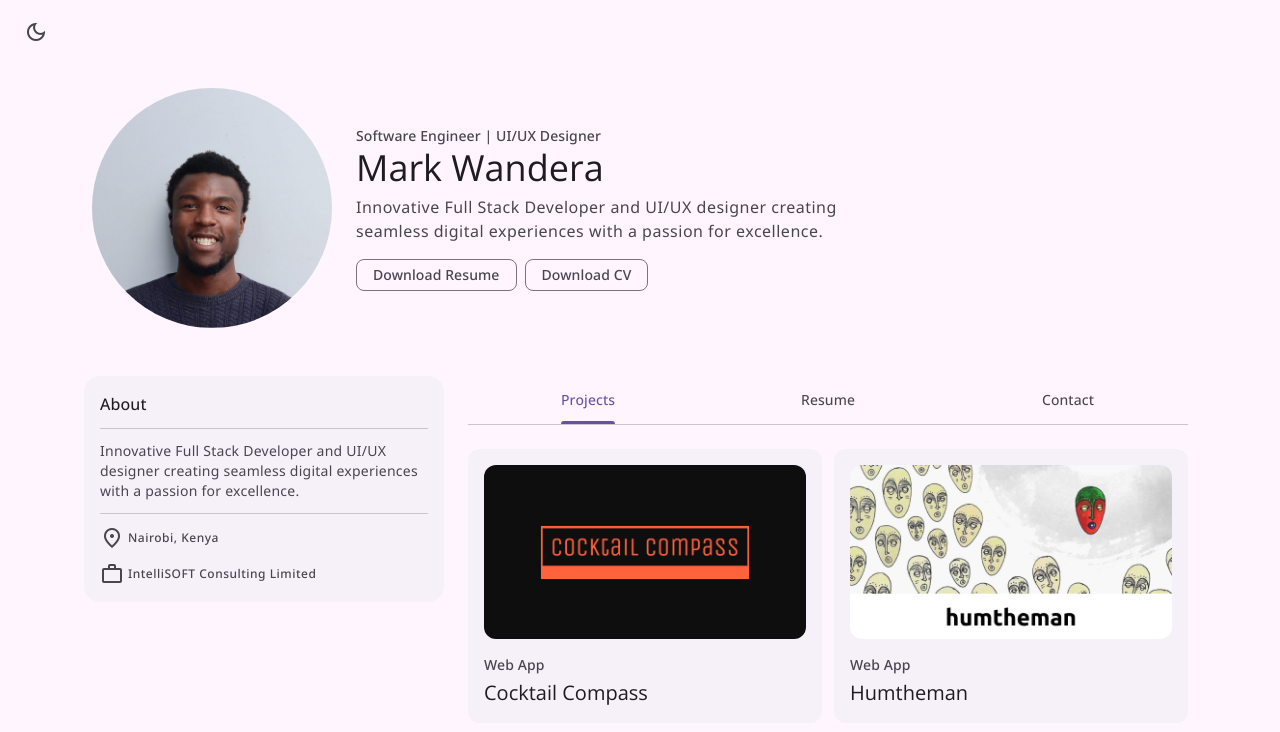
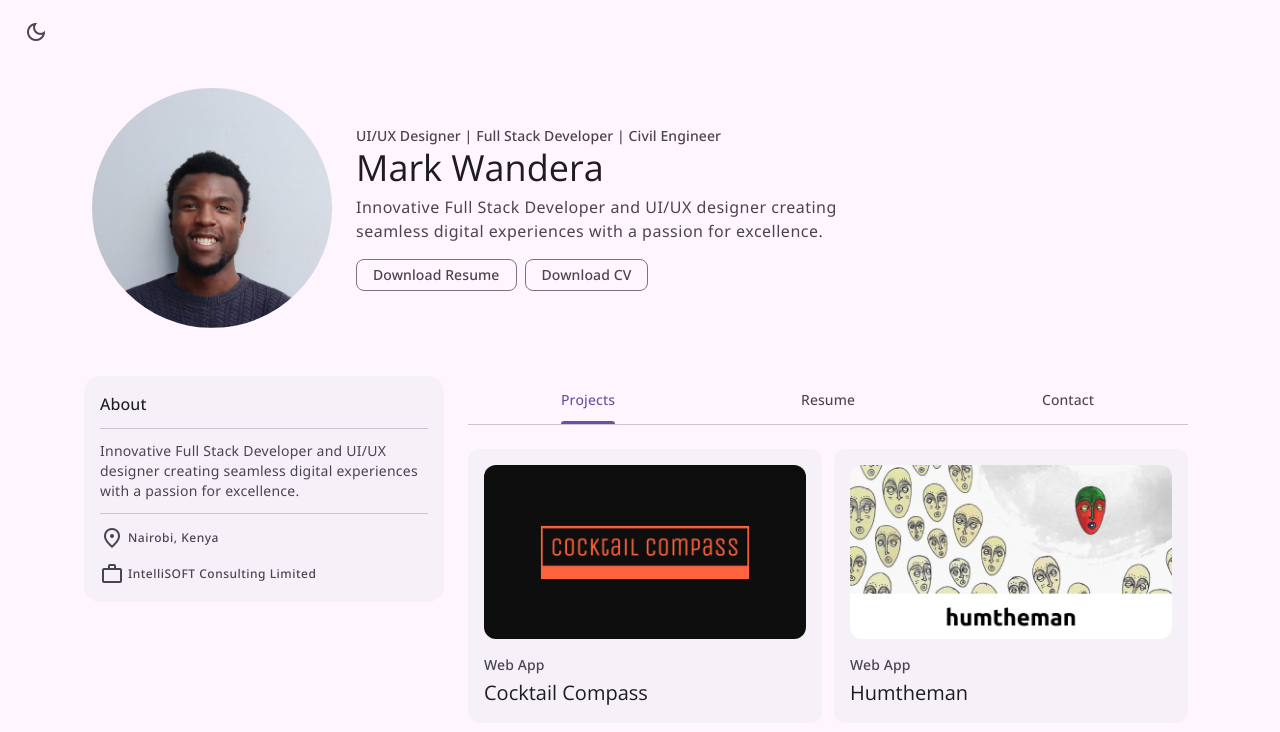
Before and after one commit to mmwandera/mmwandera, a plain HTML site: page index.html in a window 1280 px wide. Shown: the top 732 px of the page. Drawn offline with nearby package versions, Linux system fonts and the light colour scheme.

Commit message:
updated headline

```diff
--- a/index.html
+++ b/index.html
@@ -77,7 +77,7 @@
 
           <div class="hero-content">
 
-            <span class="label-large section-subtitle">Software Engineer | UI/UX Designer</span>
+            <span class="label-large section-subtitle">UI/UX Designer | Full Stack Developer | Civil Engineer</span>
 
             <h1 class="display-small">Mark Wandera</h1>
 
```
